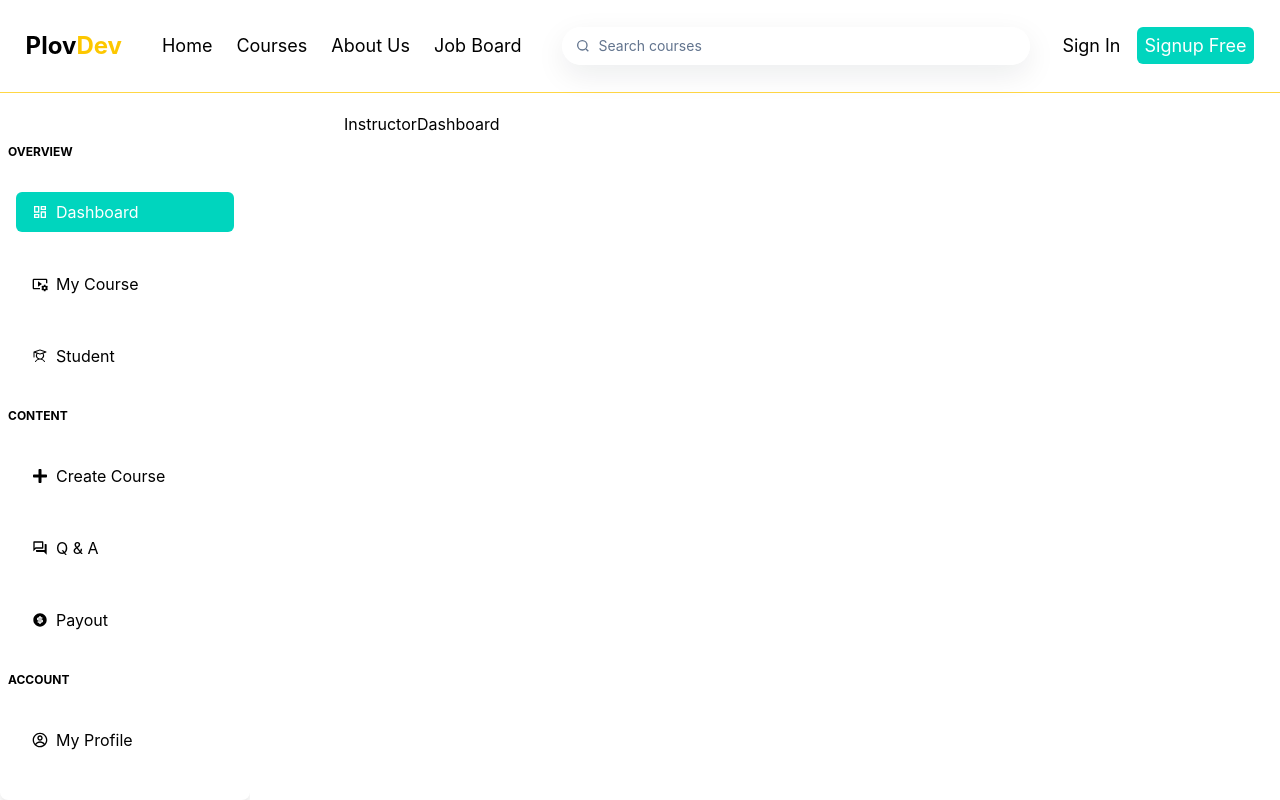
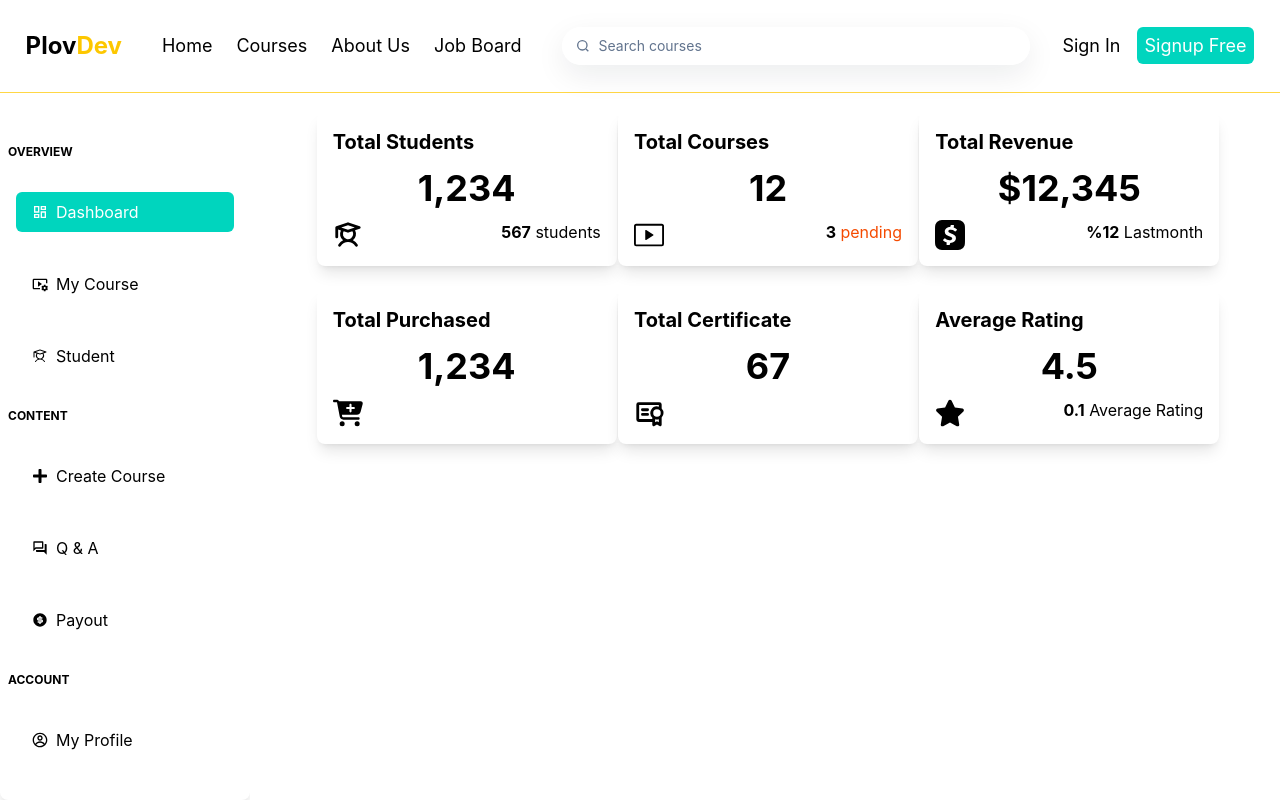
Before and after one commit to UdomHorn/PlovDevTestingAPI, a React (Vite) app in the folder Frontend/: page /instructor/dashboard in a window 1280 px wide. Shown: the top 800 px of the page. Built offline with nearby package versions, Linux system fonts and the light colour scheme.

Commit message:
add all card component into instructor dashboard

```diff
--- a/Frontend/src/App.jsx
+++ b/Frontend/src/App.jsx
@@ -1,5 +1,5 @@
 import './App.css'
-import { BrowserRouter, Navigate, Outlet, Route, Routes } from 'react-router-dom'
+import { BrowserRouter, Navigate, Outlet, Route, Routes, useLocation } from 'react-router-dom'
 import Homepage from './pages/public/Homepage'
 import NavbarBeforeLogin from './layout/NavbarBeforeLogin'
 import NavbarAfterLogin from './layout/NavbarAfterLogin'
@@ -62,6 +62,13 @@ const LogoutRoute = ({ onLogout }) => {
   return <Navigate to="/" replace />
 }
 
+const PageFooter = () => {
+  const location = useLocation()
+  const hideFooter = location.pathname.startsWith('/admin') || location.pathname.startsWith('/instructor')
+
+  return hideFooter ? null : <Footer />
+}
+
 function App() {
   const [user, setUser] = useState(() => {
     const savedUser = localStorage.getItem("user")
@@ -81,7 +88,8 @@ function App() {
   return (
     <BrowserRouter>
       <div className=''>
-        <div className='w-[85%] xl:w-[90%] max-xl:w-[94%] max-w-360 m-auto p-[auto]  justify-center bg-white '>
+        <div className=' '>
+        {/* w-[85%] xl:w-[90%] max-xl:w-[94%] max-w-360 m-auto p-[auto]  justify-center bg-white */}
           {user ? (
             <NavbarAfterLogin user={user} onLogout={handleLogout} />
           ) : (
@@ -144,7 +152,7 @@ function App() {
             <Route path="*" element={<Navigate to="/" replace />} />
           </Routes>
 
-          <Footer />
+          <PageFooter />
           {/* <SidebarAdmin /> */}
           {/* <SidebarUser /> */}
         </div>
--- /dev/null
+++ b/Frontend/src/components/commons/RatingCard.jsx
@@ -0,0 +1,18 @@
+import React from 'react'
+import { FaStar } from "react-icons/fa";
+const RatingCard = ({title,value,footer}) => {
+  return (
+    <div className="bg-white p-4   rounded-lg shadow-lg w-[300px] h-auto ">
+                             <h1 className="text-xl font-bold ">{title}</h1>
+                             <div className="text-4xl font-bold text-center p-3">{value}</div>
+                             <div className="flex justify-between">
+                               <div><FaStar className="text-3xl"/></div>
+                               <div>
+                               <span className="font-bold">{footer}</span> Average Rating
+                               </div>
+                             </div>
+                           </div>
+  )
+}
+
+export default RatingCard
--- /dev/null
+++ b/Frontend/src/components/commons/StatsCard.jsx
@@ -0,0 +1,18 @@
+import React from 'react'
+import { PiStudentBold } from "react-icons/pi";
+const StatsCard = ({title,value,footer}) => {
+  return (
+    <div className="bg-white p-4   rounded-lg shadow-lg w-[300px] h-auto ">
+          <h1 className="text-xl font-bold ">{title}</h1>
+          <div className="text-4xl font-bold text-center p-3">{value}</div>
+          <div className="flex justify-between">
+            <div><PiStudentBold className="text-3xl"/></div>
+            <div>
+              <span className="font-bold">{footer}</span> students
+            </div>
+          </div>
+        </div>
+  )
+}
+
+export default StatsCard
--- /dev/null
+++ b/Frontend/src/components/commons/TotalCertificateCard.jsx
@@ -0,0 +1,18 @@
+import React from 'react'
+import { PiCertificateBold } from "react-icons/pi";
+const TotalCertificateCard = ({title,value}) => {
+  return (
+    <div className="bg-white p-4   rounded-lg shadow-lg w-[300px] h-auto ">
+                         <h1 className="text-xl font-bold ">{title}</h1>
+                         <div className="text-4xl font-bold text-center p-3">{value}</div>
+                         <div className="flex justify-between">
+                           <div><PiCertificateBold className="text-3xl"/></div>
+                           <div>
+
+                           </div>
+                         </div>
+                       </div>
+  )
+}
+
+export default TotalCertificateCard
--- /dev/null
+++ b/Frontend/src/components/commons/TotalCoursCard.jsx
@@ -0,0 +1,18 @@
+import React from 'react'
+import { GoVideo } from "react-icons/go";
+const TotalCoursCard = ({title,value,footer}) => {
+  return (
+    <div className="bg-white p-4   rounded-lg shadow-lg w-[300px] h-auto ">
+              <h1 className="text-xl font-bold ">{title}</h1>
+              <div className="text-4xl font-bold text-center p-3">{value}</div>
+              <div className="flex justify-between">
+                <div><GoVideo className="text-3xl"/></div>
+                <div>
+                  <span className="font-bold">{footer}</span> <span className='text-orange-600'>pending</span>
+                </div>
+              </div>
+            </div>
+  )
+}
+
+export default TotalCoursCard
--- /dev/null
+++ b/Frontend/src/components/commons/TotalPurchasedCard.jsx
@@ -0,0 +1,18 @@
+import React from 'react'
+import { FaCartPlus } from "react-icons/fa6";
+const TotalPurchasedCard = ({title,value}) => {
+  return (
+    <div className="bg-white p-4   rounded-lg shadow-lg w-[300px] h-auto ">
+                     <h1 className="text-xl font-bold ">{title}</h1>
+                     <div className="text-4xl font-bold text-center p-3">{value}</div>
+                     <div className="flex justify-between">
+                       <div><FaCartPlus className="text-3xl"/></div>
+                       <div>
+
+                       </div>
+                     </div>
+                   </div>
+  )
+}
+
+export default TotalPurchasedCard
--- /dev/null
+++ b/Frontend/src/components/commons/TotalRevenueCard.jsx
@@ -0,0 +1,18 @@
+import React from 'react'
+import { SiCashapp } from "react-icons/si";
+const TotalRevenueCard = ({title,value,footer}) => {
+  return (
+    <div className="bg-white p-4   rounded-lg shadow-lg w-[300px] h-auto ">
+                  <h1 className="text-xl font-bold ">{title}</h1>
+                  <div className="text-4xl font-bold text-center p-3">{value}</div>
+                  <div className="flex justify-between">
+                    <div><SiCashapp className="text-3xl"/></div>
+                    <div>
+                      <span className="font-bold">{footer}</span> Lastmonth
+                    </div>
+                  </div>
+                </div>
+  )
+}
+
+export default TotalRevenueCard
--- /dev/null
+++ b/Frontend/src/components/commons/TotalStudentCard.jsx
@@ -0,0 +1,18 @@
+import React from 'react'
+import { PiStudentBold } from "react-icons/pi";
+const TotalStudentCard = ({title,value,footer}) => {
+  return (
+    <div className="bg-white p-4   rounded-lg shadow-lg w-[300px] h-auto ">
+              <h1 className="text-xl font-bold ">{title}</h1>
+              <div className="text-4xl font-bold text-center p-3">{value}</div>
+              <div className="flex justify-between">
+                <div><PiStudentBold className="text-3xl"/></div>
+                <div>
+                  <span className="font-bold">{footer}</span> students
+                </div>
+              </div>
+            </div>
+  )
+}
+
+export default TotalStudentCard
--- a/Frontend/src/pages/instructor/InstructorDashboard.jsx
+++ b/Frontend/src/pages/instructor/InstructorDashboard.jsx
@@ -1,6 +1,54 @@
+
+import RatingCard from "../../components/commons/RatingCard";
+import StatsCard from "../../components/commons/StatsCard";
+import TotalCertificateCard from "../../components/commons/TotalCertificateCard";
+import TotalCoursCard from "../../components/commons/TotalCoursCard";
+import TotalPurchasedCard from "../../components/commons/TotalPurchasedCard";
+import TotalRevenueCard from "../../components/commons/TotalRevenueCard";
+import TotalStudentCard from "../../components/commons/TotalStudentCard";
 const InstructorDashboard = () => {
   return (
-    <div>InstructorDashboard</div>
+    <div className=" px-12  grid grid-cols-3 max-xl:grid-cols-2 max-md:grid-cols-1 justify-items-center  gap-6 ">
+        <div><TotalStudentCard
+          title="Total Students"
+          value="1,234"
+          footer="567"
+        />
+        </div>
+        <div><TotalCoursCard
+        title ="Total Courses"
+        value="12"
+        footer="3"
+        />
+        </div>
+        <div>
+          <TotalRevenueCard
+            title="Total Revenue"
+            value="$12,345"
+            footer="%12"
+           />
+
+        </div>
+
+        <div>
+          <TotalPurchasedCard
+          title="Total Purchased"
+          value="1,234"
+        />
+         </div>
+        <div><TotalCertificateCard
+          title="Total Certificate"
+          value="67"
+        /></div>
+        <div>
+          <RatingCard
+          title="Average Rating"
+          value="4.5"
+          footer="0.1"
+          />
+        </div>
+
+    </div>
   )
 }
 
```
Also changed, not shown: Frontend/src/components/commons/OpenJobCard.jsx (added), Frontend/src/components/commons/TotalUserCard.jsx (added).
